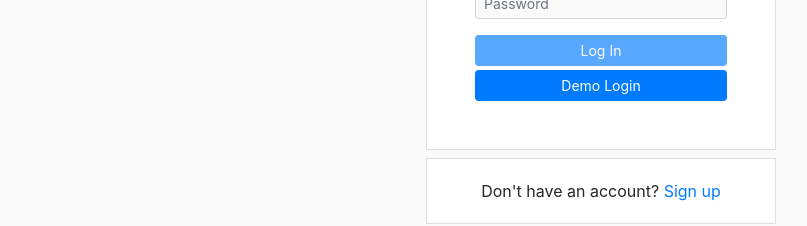
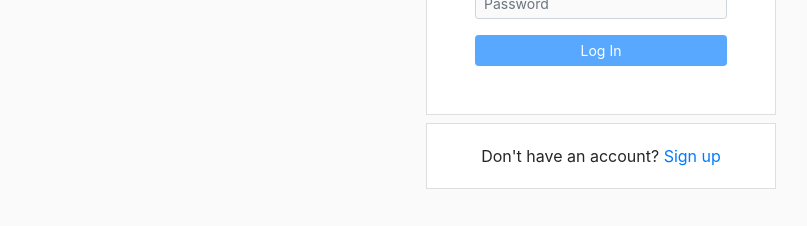
Before and after one commit to himanshup/instagram-clone, a React (Create React App) app in the folder client/: page / in a window 1280 px wide. Shown: the part 337-563 px from the top of the page, without its empty margins (39-846 px from the left). Built offline with nearby package versions, Linux system fonts and the light colour scheme; what react-emotion would draw is missing.

Commit message:
comment demo login for now

```diff
--- a/client/src/containers/Login/Login.js
+++ b/client/src/containers/Login/Login.js
@@ -97,9 +97,9 @@ class Login extends Component {
               width="150"
             />
             <SignInForm onSubmit={this.handleSubmit} />
-            <button className="btn btn-primary btn-sm btn-block mt-1">
+            {/* <button className="btn btn-primary btn-sm btn-block mt-1">
               Demo Login
-            </button>
+            </button> */}
             {this.props.loginError && (
               <small className="error text-center mt-3">
                 {this.props.loginError}
--- a/package.json
+++ b/package.json
@@ -8,7 +8,7 @@
     "client": "cd client && npm start",
     "server": "nodemon app.js",
     "dev": "concurrently --kill-others-on-fail \"npm run server\" \"npm run client\"",
-    "start": "node server.js",
+    "start": "node app.js",
     "heroku-postbuild": "cd client && npm install && npm install --only=dev --no-shrinkwrap && npm run build"
   },
   "dependencies": {
```
